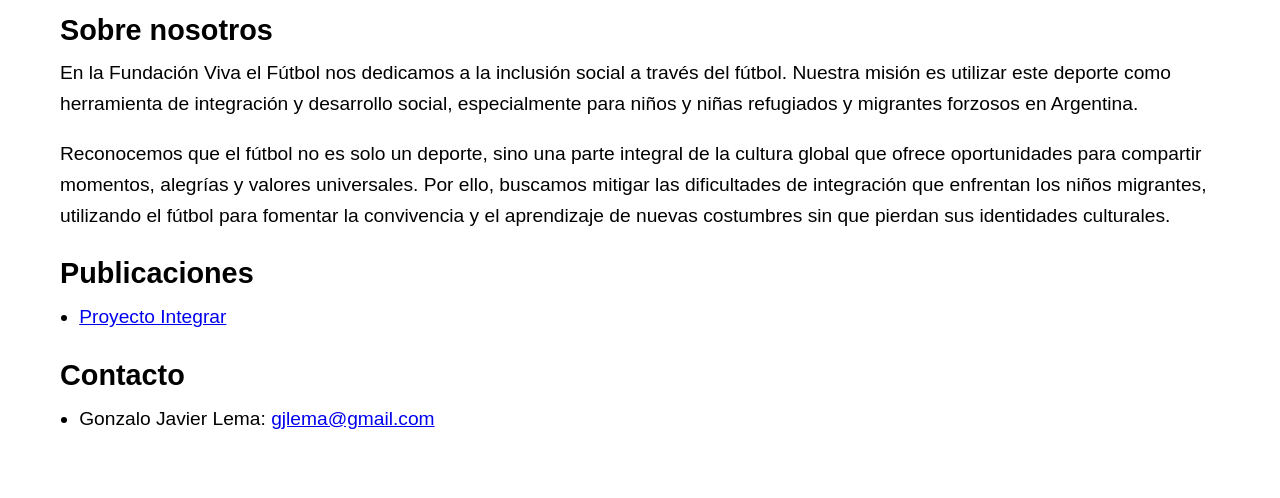
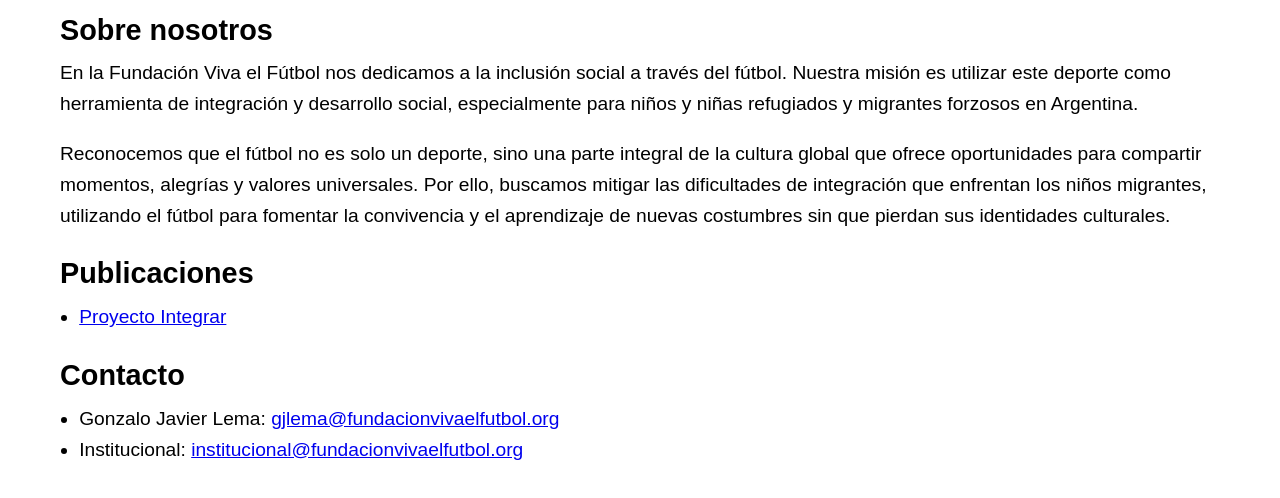
Before and after one commit to santilema/vivaelfutbol-home-page, a plain HTML site: page index.html in a window 1280 px wide. Shown: the part 104-602 px from the top of the page. Drawn offline with Linux system fonts and the light colour scheme.

Commit message:
Changed email

```diff
--- a/index.html
+++ b/index.html
@@ -90,7 +90,8 @@
 		<div id="contacto">
 			<h2>Contacto</h2>
 			<ul>
-				<li>Gonzalo Javier Lema: <a href="mailto:gjlema@gmail.com">gjlema@gmail.com</a></li>
+				<li>Gonzalo Javier Lema: <a href="mailto:gjlema@fundacionvivaelfutbol.org">gjlema@fundacionvivaelfutbol.org</a></li>
+				<li>Institucional: <a href="mailto:institucional@fundacionvivaelfutbol.org">institucional@fundacionvivaelfutbol.org</a></li>
 			</ul>
 		</div>
 	</div>
```
